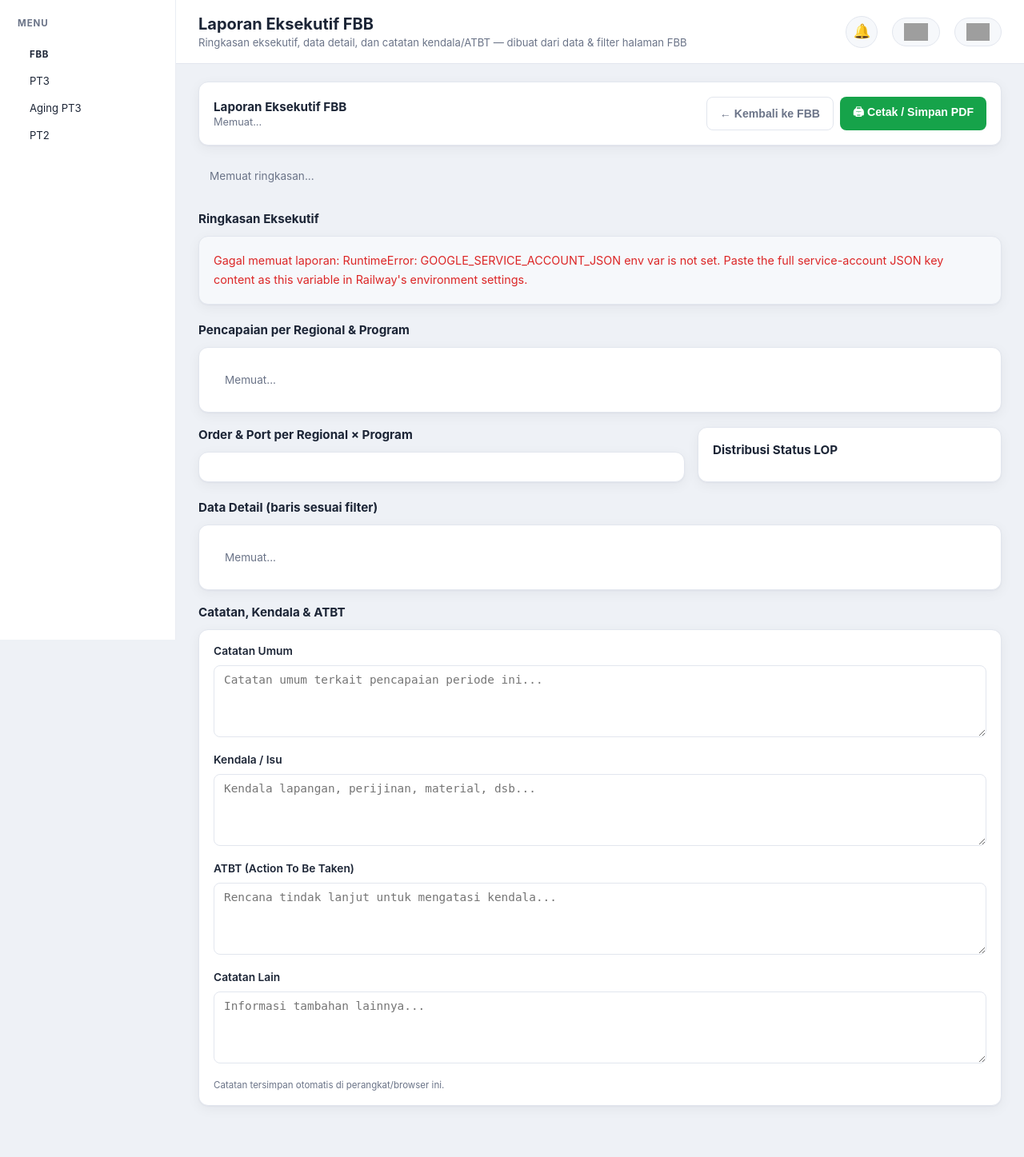
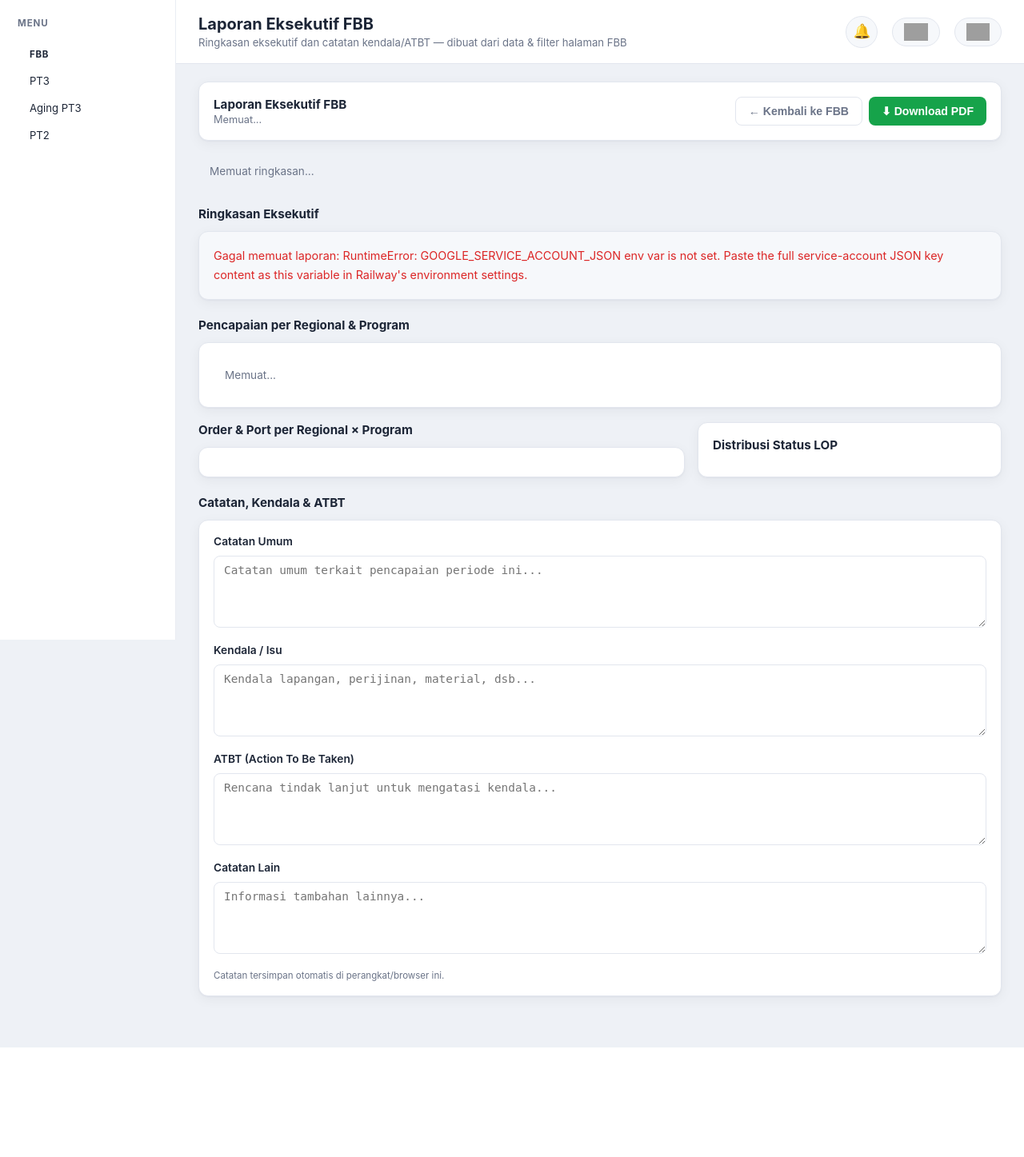
Before and after one commit to hardi1xxx/PT3Bot, a Flask app: page /fbb/laporan in a window 1280 px wide. Shown: the whole page at 80% size. After the commit the page ends 1310 px from the top, so only its background shows below. Run offline with Flask 3, Linux system fonts and the light colour scheme; some libraries are stand-ins or nearby versions; grey boxes are pictures that could not be loaded.

Commit message:
update button download file pdf

```diff
--- a/templates/Laporan fbb.html
+++ b/templates/Laporan fbb.html
@@ -1,7 +1,7 @@
 {% extends "base.html" %}
 {% block title %}Laporan Eksekutif FBB{% endblock %}
 {% block page_title %}Laporan Eksekutif FBB{% endblock %}
-{% block page_sub %}Ringkasan eksekutif, data detail, dan catatan kendala/ATBT — dibuat dari data &amp; filter halaman FBB{% endblock %}
+{% block page_sub %}Ringkasan eksekutif dan catatan kendala/ATBT — dibuat dari data &amp; filter halaman FBB{% endblock %}
 
 {% block content %}
 
@@ -15,20 +15,8 @@
   .note-field label { display:block; font-weight:600; color:var(--text); margin-bottom:4px; font-size:0.86rem; }
   .note-field textarea { min-height:90px; }
   .note-saved-hint { font-size:0.72rem; color:var(--muted); margin-top:6px; }
-  .detail-scroll { max-height:520px; overflow-y:auto; }
   .lap-stat-value-sm { font-size: 1.5rem; }
-
-  @media print {
-    .sidebar, .notif-wrap, .no-print { display:none !important; }
-    .main { margin:0; }
-    .content { padding:0; max-width:100%; }
-    body { background:#fff; }
-    .card { box-shadow:none; border:1px solid #ccc; break-inside:avoid; }
-    .detail-scroll { max-height:none; overflow:visible; }
-    table.pivot { font-size:0.72rem; }
-    textarea { border:1px solid #ccc; background:#fff; }
-    .section-title { break-after:avoid; }
-  }
+  #lapDownloadBtn:disabled { opacity: 0.7; cursor: wait; }
 </style>
 
 <div class="card laporan-meta">
@@ -36,11 +24,13 @@
     <div style="font-weight:700; font-size:0.95rem;">Laporan Eksekutif FBB</div>
     <div class="sub" id="lapMeta" style="color:var(--muted); font-size:0.8rem; margin-top:2px;">Memuat...</div>
   </div>
-  <div class="btn-row no-print">
+  <div class="btn-row">
     <button type="button" class="btn-ghost" onclick="location.href='/fbb'">&larr; Kembali ke FBB</button>
-    <button type="button" id="lapPrintBtn">&#128424; Cetak / Simpan PDF</button>
+    <button type="button" id="lapDownloadBtn">&#11015; Download PDF</button>
   </div>
 </div>
+
+<div id="lapExportArea">
 
 <div class="stat-grid" id="lapStatGrid">
   <div class="skeleton">Memuat ringkasan...</div>
@@ -69,11 +59,6 @@
   </div>
 </div>
 
-<div class="section-title">Data Detail (baris sesuai filter)</div>
-<div class="card" style="margin-bottom:18px;">
-  <div class="pivot-table-wrap detail-scroll" id="lapDetailTableWrap"><div class="skeleton">Memuat...</div></div>
-</div>
-
 <div class="section-title">Catatan, Kendala &amp; ATBT</div>
 <div class="card" style="margin-bottom:24px;">
   <div class="note-field">
@@ -92,9 +77,12 @@
     <label for="noteLain">Catatan Lain</label>
     <textarea id="noteLain" placeholder="Informasi tambahan lainnya..."></textarea>
   </div>
-  <div class="note-saved-hint no-print" id="noteSavedHint">Catatan tersimpan otomatis di perangkat/browser ini.</div>
+  <div class="note-saved-hint" id="noteSavedHint">Catatan tersimpan otomatis di perangkat/browser ini.</div>
 </div>
 
+</div><!-- /lapExportArea -->
+
+<script src="https://cdnjs.cloudflare.com/ajax/libs/html2pdf.js/0.10.1/html2pdf.bundle.min.js"></script>
 <script>
 function escL(s) {
   return (s === null || s === undefined ? '' : String(s))
@@ -271,27 +259,6 @@ function renderLapStatusTable(filteredRows) {
   table.innerHTML = html;
 }
 
-function renderLapDetailTable(filteredRows) {
-  const wrap = document.getElementById('lapDetailTableWrap');
-  if (!filteredRows.length) { wrap.innerHTML = '<div class="empty-state">Tidak ada data.</div>'; return; }
-  const sorted = [...filteredRows].sort((a, b) =>
-    (a.regional || '').localeCompare(b.regional) || (a.batch || '').localeCompare(b.batch));
-  let html = '<table class="pivot"><thead><tr>';
-  ['Program', 'Regional', 'Branch', 'Batch', 'IHLD', 'Lokasi', 'STO', 'Status LOP', 'Final Port', 'Tgl Golive', 'Keterangan']
-    .forEach(h => { html += `<th>${h}</th>`; });
-  html += '</tr></thead><tbody>';
-  sorted.forEach(r => {
-    html += `<tr>
-      <td>${escL(r.program)}</td><td>${escL(r.regional)}</td><td>${escL(r.branch)}</td><td>${escL(r.batch)}</td>
-      <td style="text-align:left;">${escL(r.ihld)}</td><td style="text-align:left;">${escL(r.lokasi)}</td><td>${escL(r.sto)}</td>
-      <td>${escL(r.status_lop)}</td><td>${fmtNumL(r.final_port)}</td><td>${escL(r.tgl_golive)}</td>
-      <td style="text-align:left; max-width:220px; white-space:normal;">${escL(r.keterangan)}</td>
-    </tr>`;
-  });
-  html += '</tbody></table>';
-  wrap.innerHTML = html;
-}
-
 function renderLapStats(filteredRows, filteredSummary) {
   const grid = document.getElementById('lapStatGrid');
   const totalOrder = filteredRows.length;
@@ -395,7 +362,26 @@ let saveTimer = null;
   });
 });
 
-document.getElementById('lapPrintBtn').addEventListener('click', () => { saveNotes(); window.print(); });
+document.getElementById('lapDownloadBtn').addEventListener('click', () => {
+  saveNotes();
+  const btn = document.getElementById('lapDownloadBtn');
+  const original = btn.innerHTML;
+  btn.disabled = true;
+  btn.innerHTML = 'Menyiapkan PDF...';
+
+  const opt = {
+    margin: 8,
+    filename: `laporan-fbb-${currentRefDate || 'draft'}.pdf`,
+    image: { type: 'jpeg', quality: 0.95 },
+    html2canvas: { scale: 1.5, useCORS: true },
+    jsPDF: { unit: 'mm', format: 'a4', orientation: 'portrait' },
+    pagebreak: { mode: ['css', 'legacy'] },
+  };
+
+  html2pdf().set(opt).from(document.getElementById('lapExportArea')).save()
+    .catch((e) => { alert('Gagal membuat PDF: ' + (e && e.message ? e.message : e)); })
+    .finally(() => { btn.disabled = false; btn.innerHTML = original; });
+});
 
 async function initLaporan() {
   try {
@@ -421,7 +407,6 @@ async function initLaporan() {
     renderLapSummaryTable(filteredSummary);
     renderLapRegionalTable(lapRows, programsForTable);
     renderLapStatusTable(lapRows);
-    renderLapDetailTable(lapRows);
     loadNotes(currentRefDate);
   } catch (e) {
     document.getElementById('lapNarrative').innerHTML =
@@ -431,4 +416,4 @@ async function initLaporan() {
 
 initLaporan();
 </script>
-{% endblock %}s
+{% endblock %}
```
